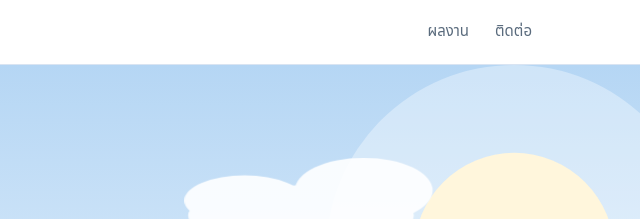
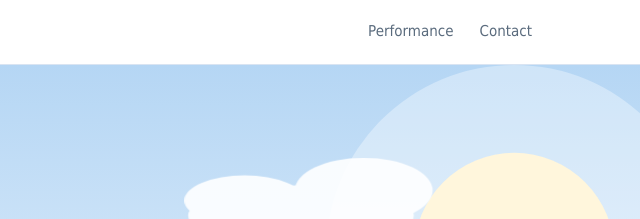
Before and after one commit to KittikornThraisunthorn/Portfolio, a plain HTML site: page index.html in a window 1280 px wide. Shown: the top 219 px of the page, 640-1280 px from the left. Drawn offline with Linux system fonts and the light colour scheme; a web font is replaced by a local one.

Commit message:
Update portfolio website

```diff
--- a/index.html
+++ b/index.html
@@ -10,7 +10,7 @@
 </head>
 <body>
 <header><div class="wrap"><a class="logo" href="#top">Kittikorn Thraisunthorn</a>
-<nav><a href="#portfolio">ผลงาน</a><a href="#contact">ติดต่อ</a></nav></div></header>
+<nav><a href="#portfolio">Performance</a><a href="#contact">Contact</a></nav></div></header>
 <main id="top">
 <div class="hero"><svg class="hbg" viewBox="0 0 1440 560" preserveAspectRatio="xMidYMax slice" aria-hidden="true">
 <defs><linearGradient id="hs" x1="0" y1="0" x2="0" y2="1"><stop offset="0" stop-color="#B5D6F4"/><stop offset=".6" stop-color="#EAF4FD"/><stop offset="1" stop-color="#fff"/></linearGradient></defs>
```
